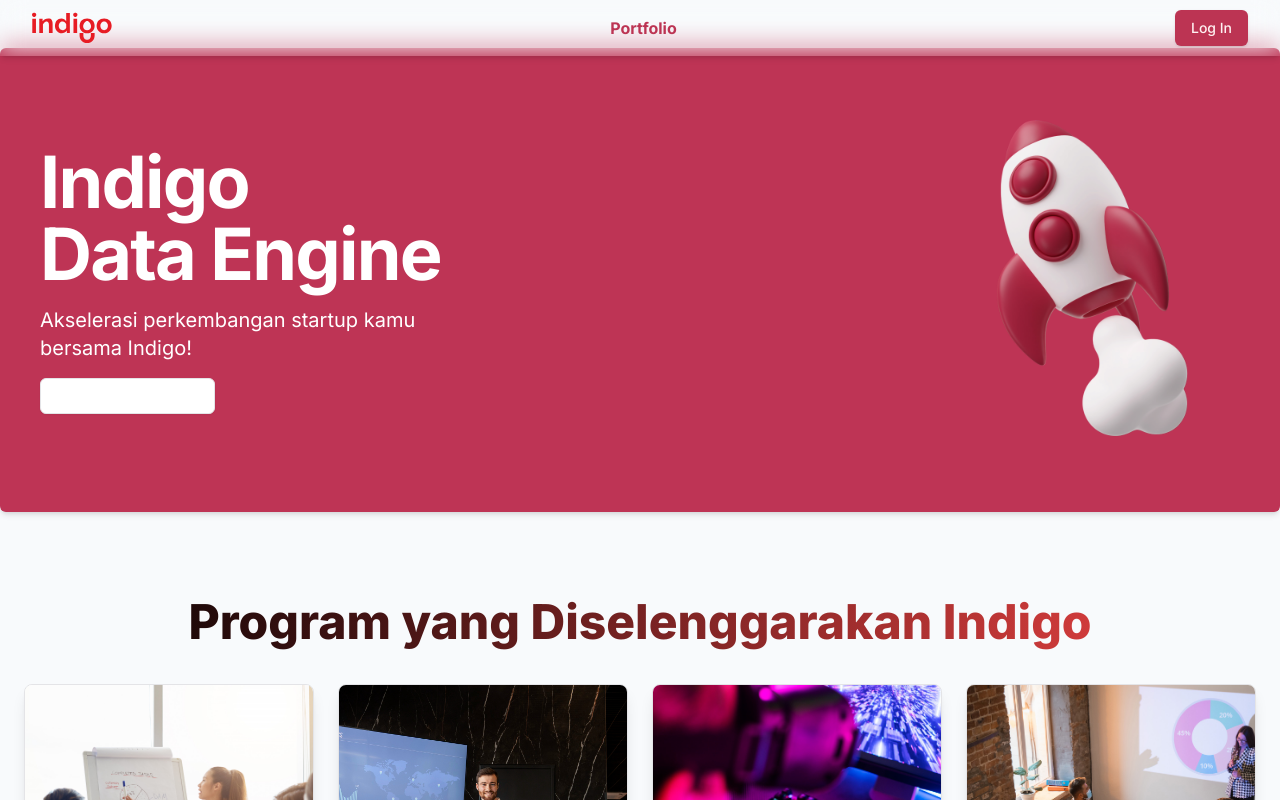
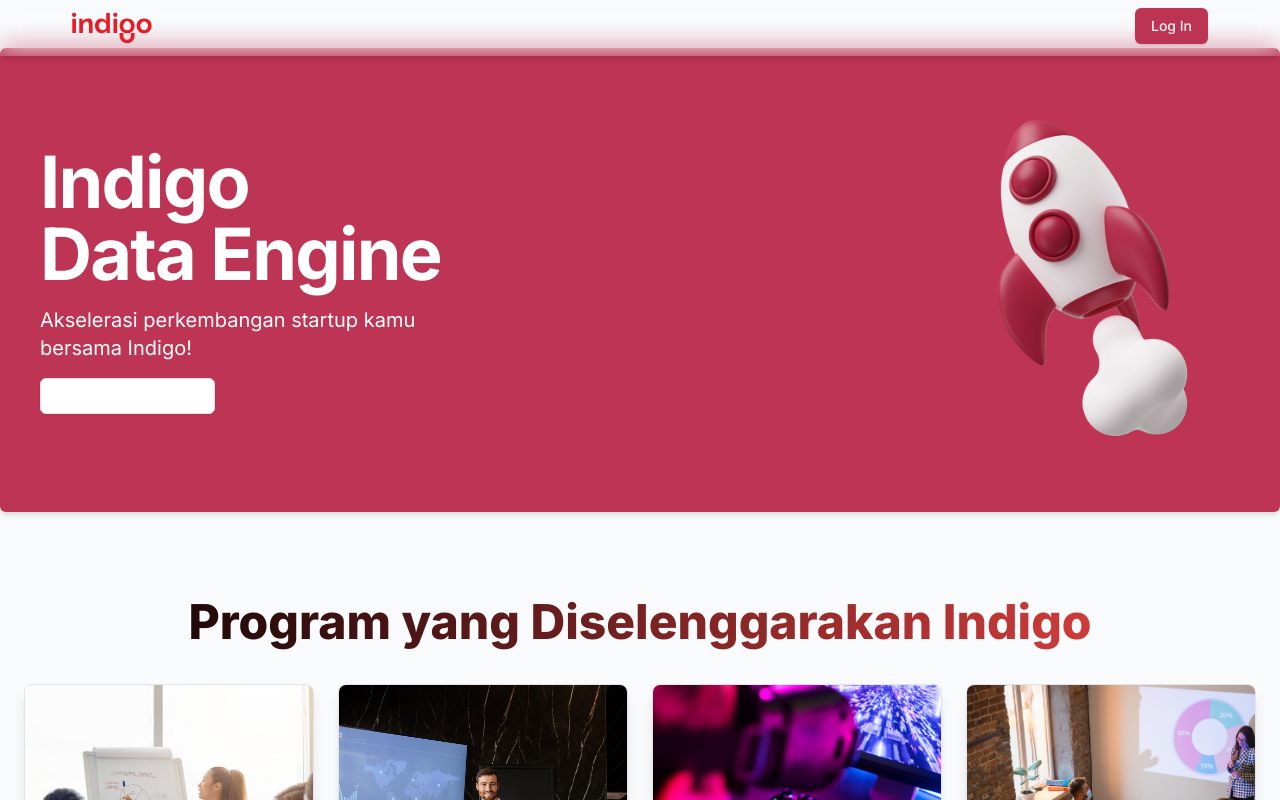
Before and after one commit to notalent2code/frontend-data-engine, a Next.js app: page / in a window 1280 px wide. Shown: the top 800 px of the page. Built offline with nearby package versions, Linux system fonts and the light colour scheme.

Commit message:
fix: Refactor Navbar component styles and structure

```diff
--- a/src/components/Navbar.tsx
+++ b/src/components/Navbar.tsx
@@ -15,27 +15,14 @@ const Navbar = () => {
   return (
     isMounted && (
       <div
-        className='fixed top-0 inset-x-0 h-fit
-       border-zinc-300 z-[10] py-2 backdrop-blur-md bg-opacity-70 shadow-md'
+        className='fixed top-0 inset-x-0 h-fit z-[10] py-2 px-10 backdrop-blur-md
+        bg-opacity-70 shadow-md overflow-x-hidden'
       >
-        <div
-          className='container max-w-7xl h-full mx-auto flex items-center
-        justify-between gap-2'
-        >
-          <Link href='/' className='flex gap-2 items-center'>
+        <div className='container w-full h-full flex justify-between'>
+          <Link href='/'>
             <Icons.logo name='logo' />
           </Link>
-
-          <Link
-            href='/portfolio'
-            className='text-md font-bold text-primary'
-          >
-            Portfolio
-          </Link>
-
-          <div className='flex gap-2 items-center'>
-            <UserSessionNav />
-          </div>
+          <UserSessionNav />
         </div>
       </div>
     )
```
